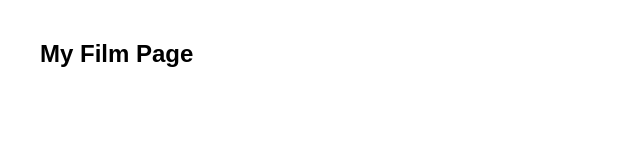
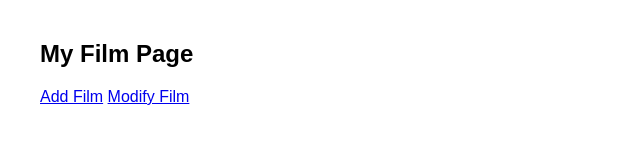
Before and after one commit to JJGrennie/CMPS_Index, a plain HTML site: page index.html in a window 1280 px wide. Shown: the whole page, without its empty margins (0-640 px from the left). Drawn offline with nearby package versions, Linux system fonts and the light colour scheme; no server answers.

Commit message:
Update index.html
Update to add AddFilm and ModifyFilm HTMLs

```diff
--- a/index.html
+++ b/index.html
@@ -10,5 +10,11 @@
     <body>
         <h2> My Film Page</h2>
         <div id="grid-container"></div>
-        </body>
+
+        <!-- Navigation Links -->
+        <nav>
+            <a href="addFilm.html">Add Film</a>
+            <a href="modifyFilm.html">Modify Film</a>
+        </nav>
+    </body>
 </html>
```
